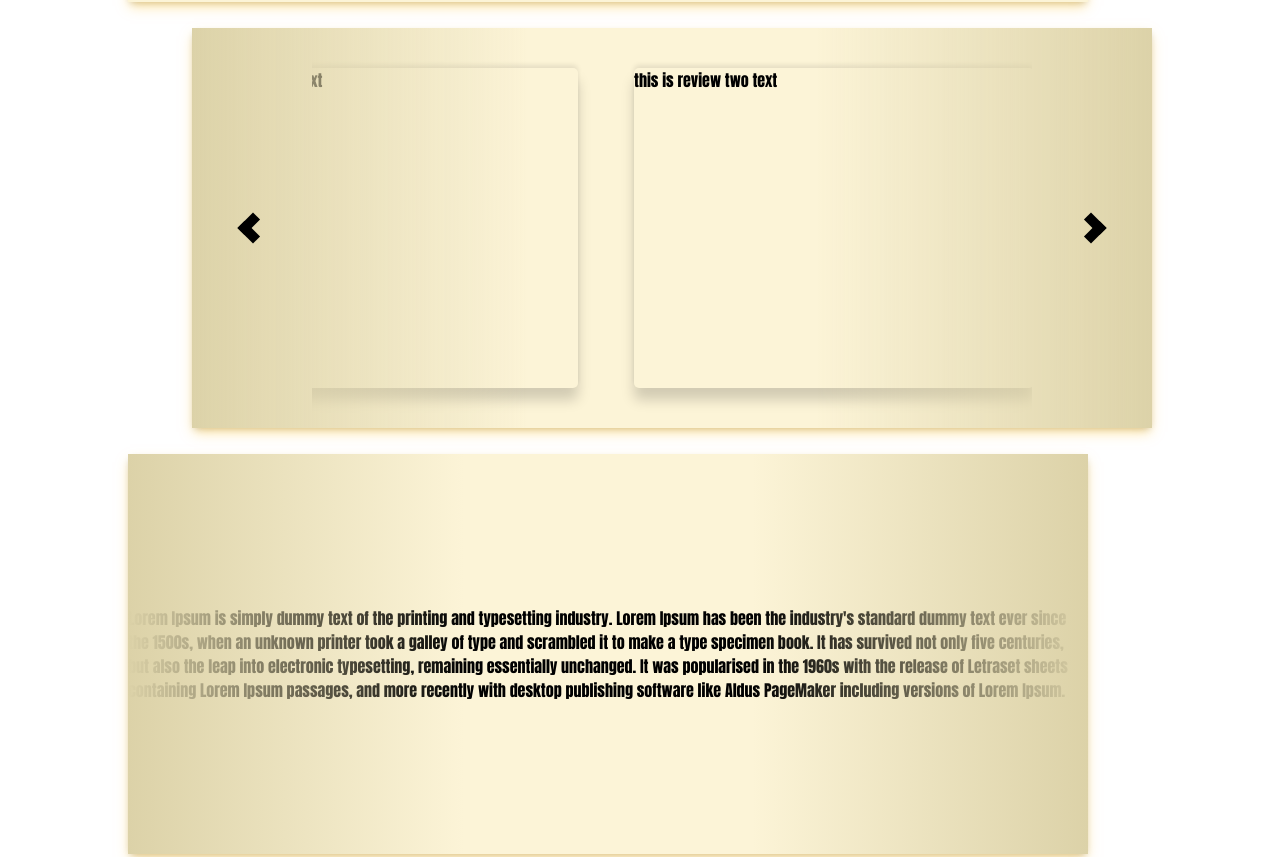
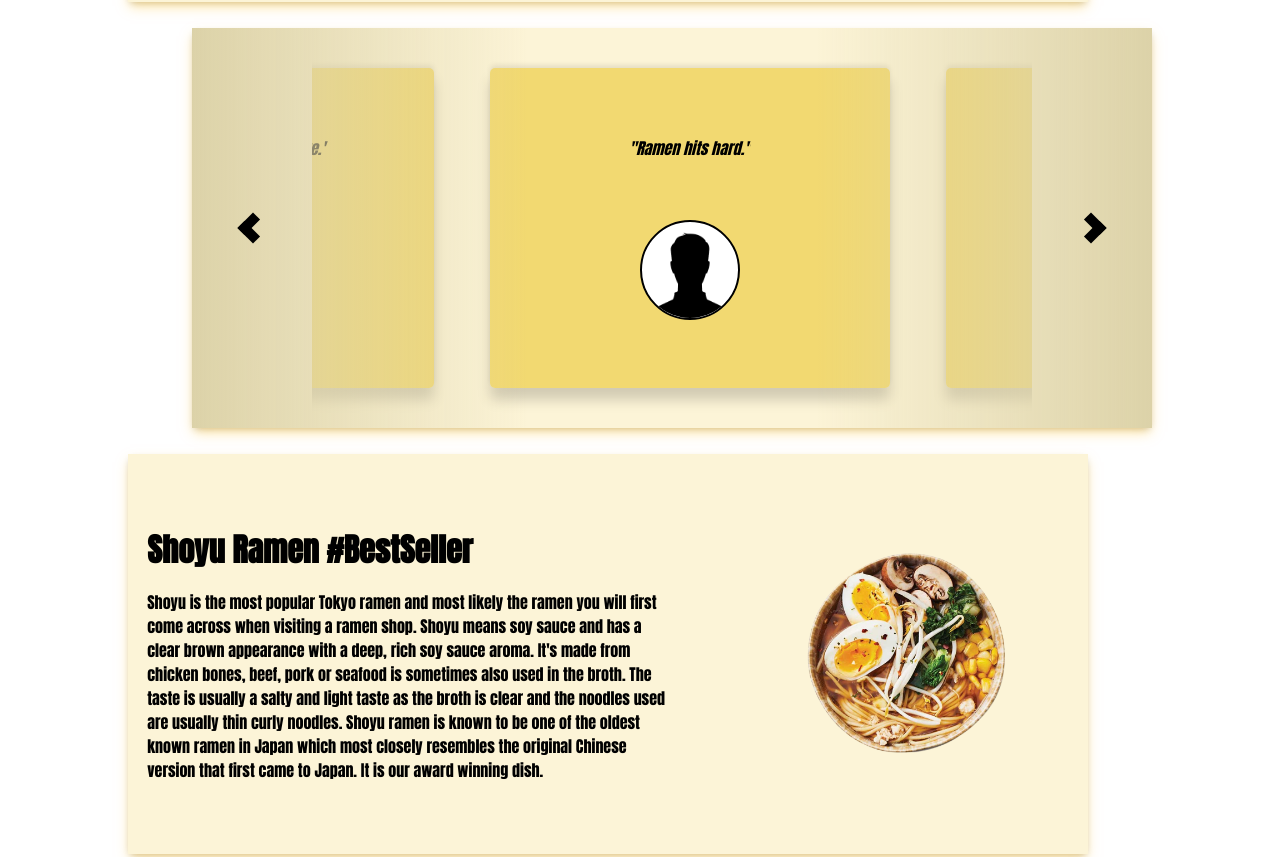
Before and after one commit to AllanT102/Restaurant-Page, a website built with webpack: page dist/index.html in a window 1280 px wide. Shown: the part 740-1597 px from the top of the page. Built offline with nearby package versions, Linux system fonts and the light colour scheme.

Commit message:
Finished home page, still need to make it responsive.

```diff
--- a/src/components/homepage.js
+++ b/src/components/homepage.js
@@ -1,4 +1,6 @@
 import aboutIcon from '/src/images/about.png';
+import profile from '/src/images/profile.png';
+import ramen from '/src/images/ramen.png';
 
 import '/src/styles/homepage.scss';
 
@@ -6,7 +8,7 @@ let content;
 
 export default function homepage() {
     content = document.createElement('div');
-    content.append(aboutSection(), reviewsSection(), bestMenuSection(), bestMenuSection(), bestMenuSection());
+    content.append(aboutSection(), reviewsSection(), bestMenuSection());
     content.classList.add('content')
 
     const children = content.children;
@@ -53,19 +55,25 @@ function reviewsSection() {
 
     const cardDiv = document.createElement('div');
     cardDiv.classList.add('card-div')
-    const r1 = "This is review one text";
-    const r2 = "this is review two text";
-    const r3 = "this is review three text";
-    cardDiv.append(reviewCard(r3), reviewCard(r1), reviewCard(r2), reviewCard(r3), reviewCard(r1), reviewCard(r2), reviewCard(r3), reviewCard(r1), reviewCard(r2),);
+    const r1 = '"Great service, food, atmosphere and prices make this a special place."';
+    const r2 = '"I love brining my kids here."';
+    const r3 = '"Ramen hits hard."';
+    const r4 = '"The shoyu ramen is crazy good."';
+    const r5 = '"Love the staff, they are always super nice."';
+    const r6 = '"Dont know what else to say other than SUPER IDOL DE XIAO LONG."';
+    const r7 = '"If you scrolled this far, you deserve a cookie"';
+    const r8 = '"I love their variety!"';
+    const r9 = '"Wow you, really deserve another cookie."';
+    cardDiv.append(blankCard(), reviewCard(r1), reviewCard(r2), reviewCard(r3), reviewCard(r4), reviewCard(r5), reviewCard(r6), reviewCard(r7), reviewCard(r8), reviewCard(r9), blankCard());
 
     section.append(leftArrow, cardDiv, rightArrow);
 
     leftArrow.addEventListener('click', () => {
-        cardDiv.scrollBy(400,0);
+        if (cardDiv.scrollLeft < 3800) cardDiv.scrollBy(450,0);
         // cardDiv.prepend(cardDiv.lastChild)
     });
     rightArrow.addEventListener('click', () => {
-        cardDiv.scrollBy(-400,0);
+        if (cardDiv.scrollLeft > 300) cardDiv.scrollBy(-450,0);
         // cardDiv.append(cardDiv.firstChild);
     });
     return section;
@@ -81,22 +89,32 @@ function blankCard() {
 function reviewCard(p) {
     const card = document.createElement('div');
     const text = document.createElement('p');
+    const profileImg = new Image();
+    profileImg.src = profile;
     text.textContent = p;
     card.classList.add('review-card');
-    card.append(text);
+    text.classList.add('card-text');
+    profileImg.classList.add('profile-img');
+    card.append(text, profileImg);
     return card;
 }
 
 function bestMenuSection() {
     const section = document.createElement('div');
+    const textDiv = document.createElement('div');
+    const text = document.createElement('p');
+    const img = new Image();
+    img.src = ramen;
+    text.textContent = "Shoyu is the most popular Tokyo ramen and most likely the ramen you will first come across when visiting a ramen shop. Shoyu means soy sauce and has a clear brown appearance with a deep, rich soy sauce aroma. It's made from chicken bones, beef, pork or seafood is sometimes also used in the broth. The taste is usually a salty and light taste as the broth is clear and the noodles used are usually thin curly noodles. Shoyu ramen is known to be one of the oldest known ramen in Japan which most closely resembles the original Chinese version that first came to Japan. It is our award winning dish.";
+    const title = document.createElement('h1');
+    title.textContent = "Shoyu Ramen #BestSeller"
 
-    const text = document.createElement('p');
-    text.textContent = "Lorem Ipsum is simply dummy text of the printing and typesetting industry. Lorem Ipsum has been the industry's standard dummy text ever since the 1500s, when an unknown printer took a galley of type and scrambled it to make a type specimen book. It has survived not only five centuries, but also the leap into electronic typesetting, remaining essentially unchanged. It was popularised in the 1960s with the release of Letraset sheets containing Lorem Ipsum passages, and more recently with desktop publishing software like Aldus PageMaker including versions of Lorem Ipsum.";
-
-    section.classList.add('review-section')
-    text.classList.add('section-text');
-
-    section.append(text);
+    textDiv.classList.add('best-menu-text-div');
+    section.classList.add('best-menu-section');
+    text.classList.add('menu-text');
+    img.classList.add('ramen-img');
+    textDiv.append(title, text);
+    section.append(textDiv, img);
     return section;
 }
 
@@ -118,5 +136,5 @@ window.addEventListener('scroll', reveal);
 window.addEventListener('load', reveal);
 window.addEventListener('load', () => {
     const cardDiv = document.querySelector('.card-div')
-    cardDiv.scrollTo(600,0)
+    cardDiv.scrollTo(1200,0)
 })
--- a/src/styles/homepage.scss
+++ b/src/styles/homepage.scss
@@ -128,11 +128,45 @@
     cursor: pointer;
     overflow:hidden;
     border-radius: 5px;
+    background-color:rgba(232, 189, 13, 0.5);
     box-shadow: rgba(0, 0, 0, 0.25) 0px 0 0, rgba(0, 0, 0, 0.17) 0px 12px 13px, rgba(0, 0, 0, 0.09) 0px -3px 5px;
+
+    display: flex;
+    flex-flow: column;
+    justify-content: center;
+    align-items: center;
+}
+
+.card-text {
+    text-align: center;
+    font-style: italic;
 }
 
 .blank-card {
-     min-width: 25em;
+    min-width: 25em;
     min-height: 20em;
     margin: 1px 10px;
 }
+
+.profile-img {
+    width: 100px;
+    height: 100px;
+    border-radius: 50%;;
+    border: solid black 2px;
+    background-color: white;
+    margin-top: 15%;
+}
+
+.best-menu-section {
+    @include section;
+    overflow:visible;
+    margin-bottom: 5%;
+}
+
+.best-menu-text-div {
+    padding-left: 2%;
+    width: 100%;
+    h1 {
+        margin-bottom: 3%;
+    }
+}
```
Also changed, not shown: src/images/profile.png (added).
